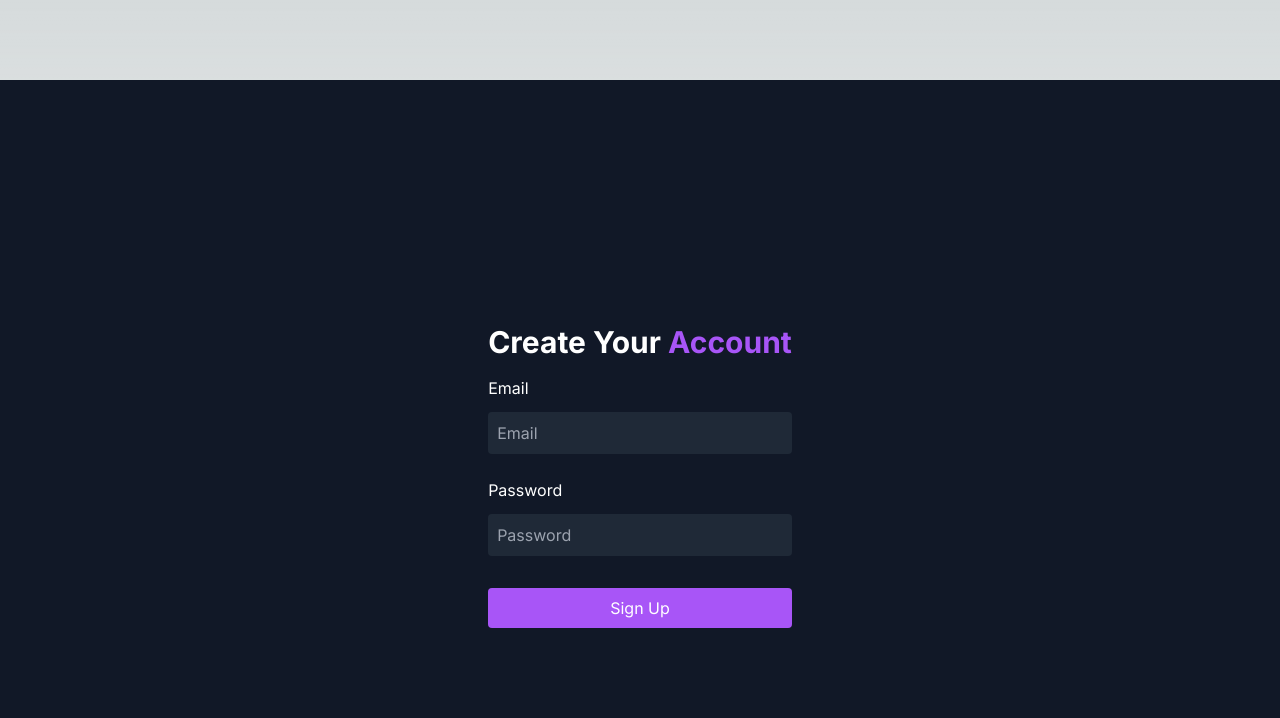
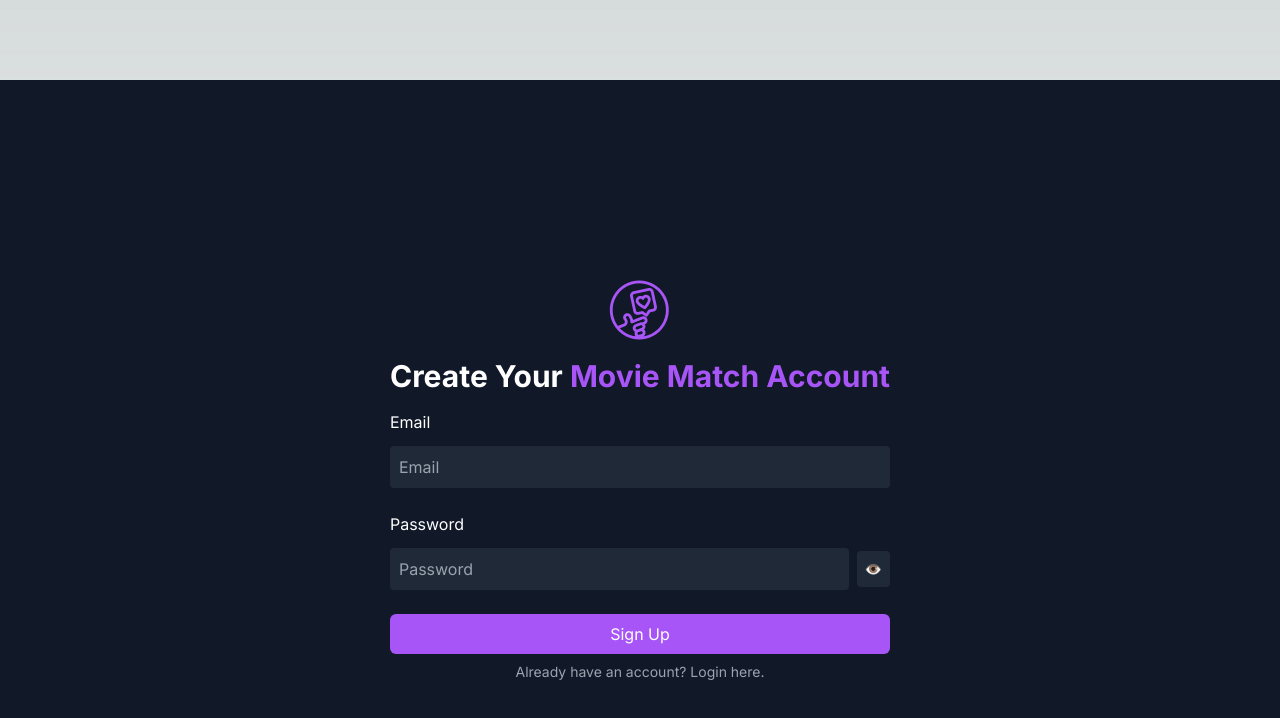
Before and after one commit to yuminasd/seng513_finalproject, a Next.js app in the folder front-end/: page /signup in a window 1280 px wide. Shown: the top 718 px of the page. Built offline with nearby package versions, Linux system fonts and the light colour scheme.

Commit message:
signup page created, not yet linked to login

```diff
--- a/front-end/app/login/page.tsx
+++ b/front-end/app/login/page.tsx
@@ -1,17 +1,20 @@
 'use client'
-// login/page.tsx
+import { useState } from 'react';
+import { useRouter } from 'next/navigation';
+import Button from '../components/button';
 
-import { useState } from 'react';
-import { useRouter } from 'next/router';
-import Link from 'next/link';
-import Button from '../components/button';
+// ...
+
+// ...
+
+// ...
 
 export default function Page() {
     const router = useRouter();
     const [showPassword, setShowPassword] = useState(false);
     const [email, setEmail] = useState('');
     const [password, setPassword] = useState('');
-  const [showError, setShowError] = useState(false);
+    const [showError, setShowError] = useState(false); // New state for error pop-up
 
     const handleLogin = async () => {
         try {
@@ -20,10 +23,11 @@ export default function Page() {
                 headers: {
                     'Content-Type': 'application/json',
                 },
-        body: JSON.stringify({ email: email, password: password }),
+                body: JSON.stringify({ "email": email, "password": password }),
             });
 
             if (response.ok) {
+                // Handle successful login
                 try {
                     const responseData = await response.json();
                     console.log(responseData);
@@ -39,19 +43,23 @@ export default function Page() {
                     console.error('Error parsing JSON in the API response:', error);
                 }
             } else {
+                // Handle login failure
                 console.error('Login failed');
-        setShowError(true);
+                setShowError(true); // Show the error pop-up
             }
         } catch (error) {
+            // Handle fetch error
             console.error('Error during login:', error);
         }
     };
 
+    // Retrieve user id from localStorage
     const storedUserId = localStorage.getItem('userId');
 
     return (
         <div className="flex items-center justify-center h-screen bg-gray-900 text-white">
             <div className="w-120 text-center">
+                {/* MovieMatch Logo */}
                 <div className="mb-4">
                     <img src="/logo.png" alt="logo" className="mx-auto" />
                 </div>
@@ -91,15 +99,15 @@ export default function Page() {
                 </div>
 
                 <Button text="Sign In" color="primary" onClick={handleLogin} />
-        <Link href="/app/signup/page">
-          <a className="mt-2 text-gray-400 text-sm cursor-pointer">Create Account</a>
-        </Link>
+                <div className="mt-2 text-gray-400 text-sm cursor-pointer">Create Account</div>
 
+                {/* Error pop-up */}
                 {showError && (
                     <div className="absolute top-0 left-0 right-0 bottom-0 flex items-center justify-center">
                         <div className="bg-gray-800 p-4 rounded shadow-md text-white">
                             <p className="text-red-500">Invalid email or password. Please try again.</p>
-              <button className="mt-2 p-2 bg-purple-500 text-white rounded" onClick={() => setShowError(false)}>
+                            <button className="mt-2 p-2 bg-purple-500 text-white rounded"
+                                onClick={() => setShowError(false)}>
                                 Close
                             </button>
                         </div>
--- a/front-end/app/signup/page.tsx
+++ b/front-end/app/signup/page.tsx
@@ -1,47 +1,57 @@
 'use client'
+// Import necessary dependencies
+import { useState } from 'react';
+import { useRouter } from 'next/navigation';
+import Button from '../components/button';
 
-// app/signup/page.tsx
-
-import { useState } from 'react';
-import { useRouter } from 'next/router';
-
-export default function SignUpPage() {
+// Create and export the Signup component
+export default function Signup() {
+    // Initialize necessary state variables
     const router = useRouter();
     const [email, setEmail] = useState('');
     const [password, setPassword] = useState('');
+    const [showPassword, setShowPassword] = useState(false);
+    const [showError, setShowError] = useState(false);
 
-  const handleSignUp = async () => {
+    // Function to handle signup
+    const handleSignup = async () => {
         try {
             const response = await fetch('http://localhost:5000/users', {
                 method: 'POST',
                 headers: {
                     'Content-Type': 'application/json',
                 },
-        body: JSON.stringify({
-          email: email,
-          password: password,
-          // Add any additional fields needed for user creation
-        }),
+                body: JSON.stringify({ "email": email, "password": password }),
             });
 
             if (response.ok) {
-        // Redirect to the login page after successful signup
-        router.push('/login/page');
+                // Handle successful signup
+                router.push('/login'); // Redirect to the login page
             } else {
-        console.error('Account creation failed');
+                // Handle signup failure
+                console.error('Signup failed');
+                setShowError(true);
             }
         } catch (error) {
-      console.error('Error during account creation:', error);
+            // Handle fetch error
+            console.error('Error during signup:', error);
         }
     };
 
     return (
         <div className="flex items-center justify-center h-screen bg-gray-900 text-white">
             <div className="w-120 text-center">
+                {/* Same logo as the login page */}
+                <div className="mb-4">
+                    <img src="/logo.png" alt="logo" className="mx-auto" />
+                </div>
+
                 <h1 className="text-3xl font-bold mb-4">
                     <span className="text-white">Create Your</span>
-          <span className="text-purple-500"> Account</span>
+                    <span className="text-purple-500"> Movie Match Account</span>
                 </h1>
+
+                {/* Email input */}
                 <div className="mb-4 w-120">
                     <label className="text-white block mb-1 text-left">Email</label>
                     <input
@@ -53,23 +63,46 @@ export default function SignUpPage() {
                     />
                 </div>
 
+                {/* Password input with show/hide toggle */}
                 <div className="mb-4 w-120 relative">
                     <label className="text-white block mb-1 text-left">Password</label>
+                    <div className="flex items-center">
                         <input
                             className="my-2 p-2 w-full border rounded text-gray-500 bg-gray-800 border-transparent"
-            type="password"
+                            type={showPassword ? 'text' : 'password'}
                             placeholder="Password"
                             value={password}
                             onChange={(e) => setPassword(e.target.value)}
                         />
+                        <span
+                            className="text-gray-400 text-sm cursor-pointer ml-2 bg-gray-800 p-2 rounded"
+                            onClick={() => setShowPassword(!showPassword)}
+                        >
+                            {showPassword ? '👁️' : '👁️'}
+                        </span>
+                    </div>
                 </div>
 
-        <button
-          className="my-2 p-2 w-full bg-purple-500 text-white rounded cursor-pointer"
-          onClick={handleSignUp}
-        >
-          Sign Up
+                {/* Signup button */}
+                <Button text="Sign Up" color="primary" onClick={handleSignup} />
+
+                {/* Link to login page */}
+                <div className="mt-2 text-gray-400 text-sm cursor-pointer" onClick={() => router.push('/login')}>
+                    Already have an account? Login here.
+                </div>
+
+                {/* Error pop-up */}
+                {showError && (
+                    <div className="absolute top-0 left-0 right-0 bottom-0 flex items-center justify-center">
+                        <div className="bg-gray-800 p-4 rounded shadow-md text-white">
+                            <p className="text-red-500">Signup failed.</p>
+                            <button className="mt-2 p-2 bg-purple-500 text-white rounded"
+                                onClick={() => setShowError(false)}>
+                                Close
                             </button>
+                        </div>
+                    </div>
+                )}
             </div>
         </div>
     );
```
Lines whose indentation alone changed are shown as unchanged.
